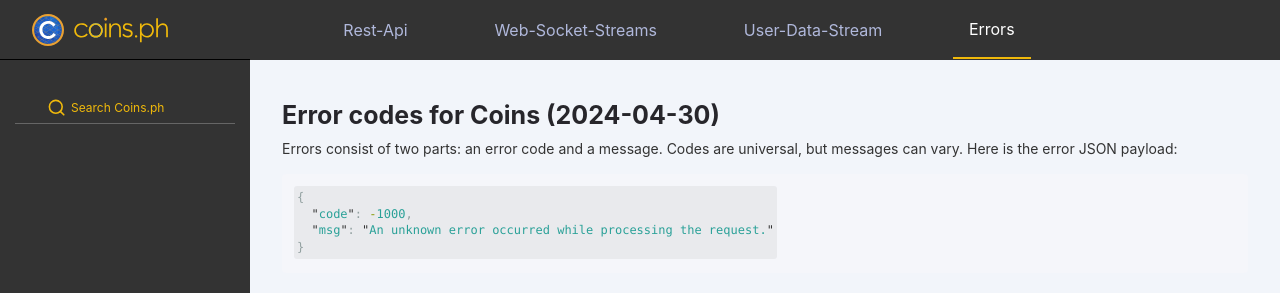
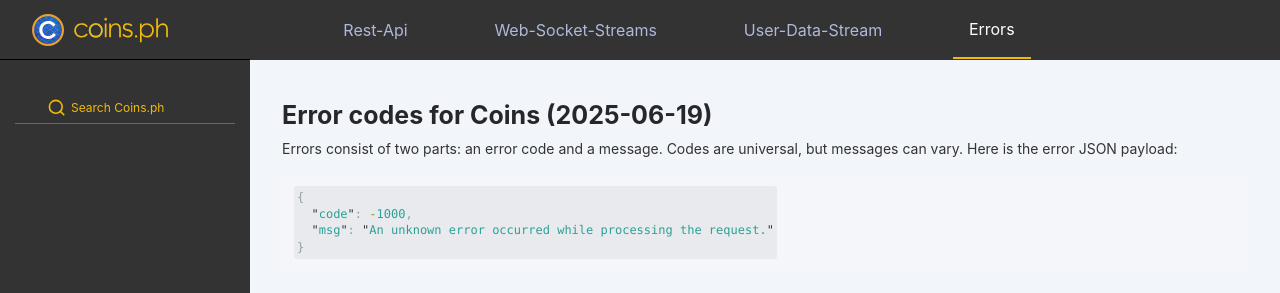
Before and after one commit to coins-docs/coins-docs-th.guthub.io, a Jekyll site: the page built from docs/errors.md, in a window 1280 px wide and 900 px high. Shown: the top 293 px of the window. Built offline with Jekyll 4.4.1, drawn with Linux system fonts in a browser that asks for light colours.

Commit message:
Update errors.md

```diff
--- a/docs/errors.md
+++ b/docs/errors.md
@@ -5,7 +5,7 @@ layout: default
 nav: sidebar/errors.html
 
 ---
-# Error codes for Coins (2024-04-30)
+# Error codes for Coins (2025-06-19)
 
 Errors consist of two parts: an error code and a message. Codes are universal,
  but messages can vary. Here is the error JSON payload:
```
